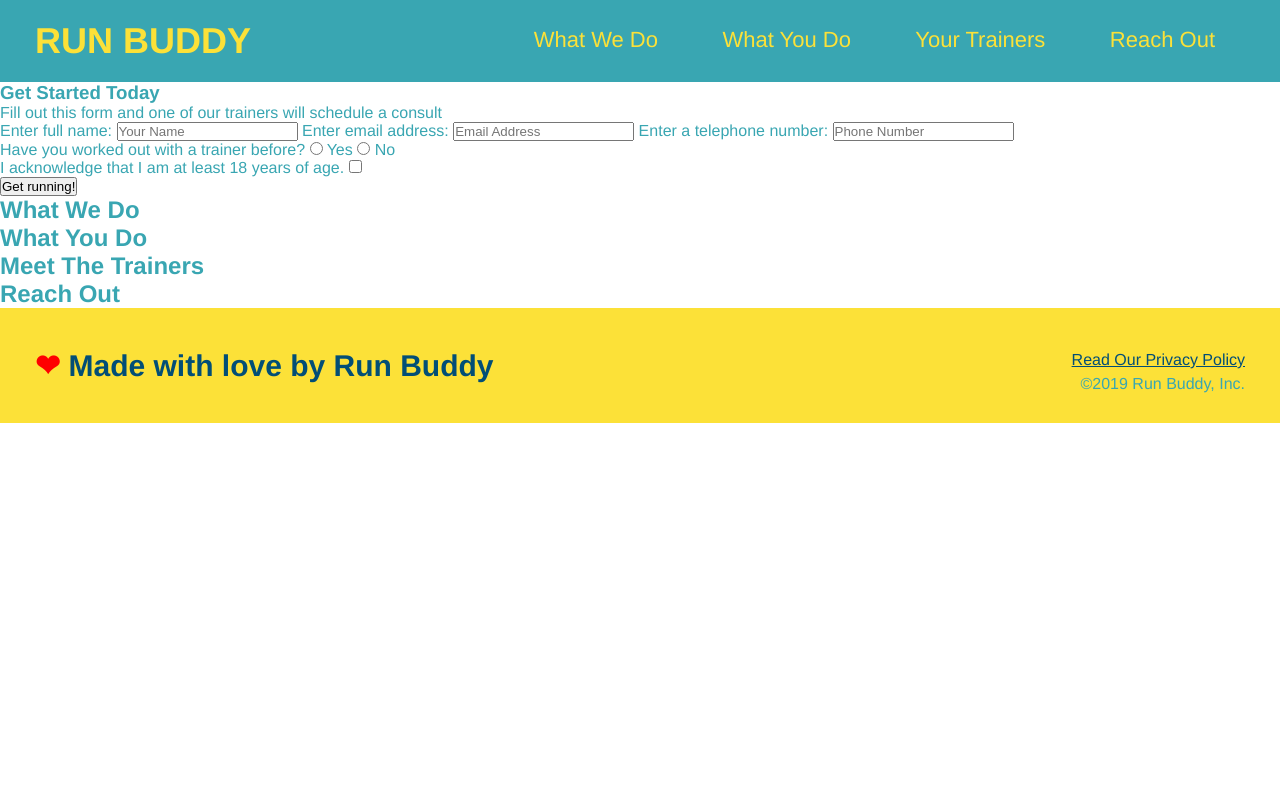
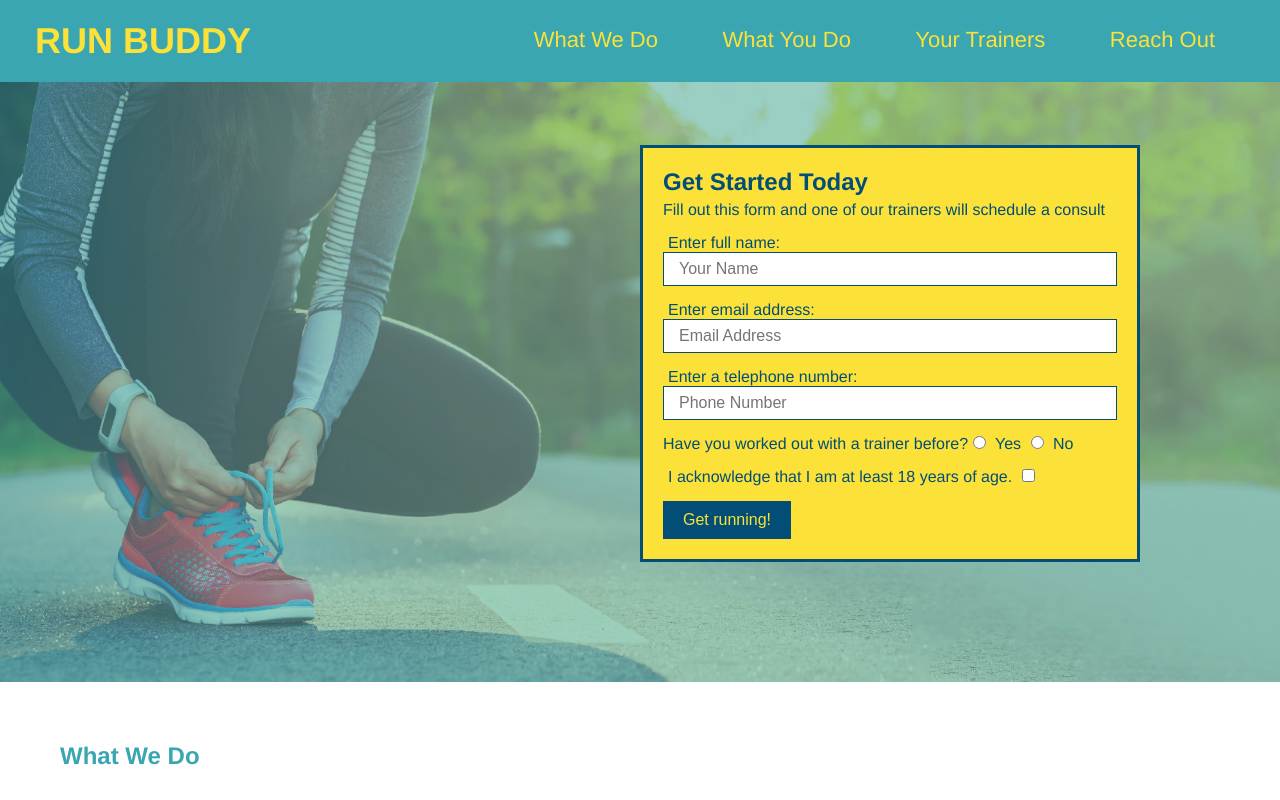
Before and after one commit to pmacdonald07/run-buddy, a plain HTML site: page index.html in a window 1280 px wide. Shown: the top 800 px of the page. Drawn offline with Linux system fonts and the light colour scheme.

Commit message:
completed styling for form and hero

```diff
--- a/assets/css/style.css
+++ b/assets/css/style.css
@@ -66,3 +66,61 @@ footer div {
 footer a {
     color: #024e76;
 }
+
+section {
+    padding: 60px;
+}
+
+/* Hero Style Start */
+
+.hero {
+    background-image: url("../images/hero-bg.jpg");
+    height: 600px;
+    background-size: cover;
+    background-position: center;
+    position: relative;
+}
+
+.hero-form {
+    color: #024e76;
+    background-color: #fce138;
+    padding: 20px;
+    width: 500px;
+    border: solid 3px #024e76;
+    position: absolute;
+    bottom: 120px;
+    right: 140px;
+}
+
+.hero-form p{
+    margin: 5px 0px 15px 0px;
+}
+
+.hero-form h3 {
+    font-size: 24px;
+    margin: 0;
+}
+
+.form-input {
+    border: 1px solid #024e76;
+    display: block;
+    padding: 7px 15px;
+    font-size: 16px;
+    color: #024e76;
+    width: 100%;
+    margin-bottom: 15px;
+}
+
+.hero-form label {
+    margin: 0 5px;
+}
+
+.hero-form button {
+    color: #fce138;
+    background-color: #024e76;
+    border: none;
+    padding: 10px 20px;
+    font-size: 16px;
+}
+
+/* Hero Style End */
--- a/index.html
+++ b/index.html
@@ -36,23 +36,23 @@
         </header>
 
         <!--hero/jumbotron-->
-        <section>
-            <div>
+        <section class="hero">
+            <div class="hero-form">
                 <h3>Get Started Today</h3>
                 <p>Fill out this form and one of our trainers will schedule a consult</p>
             <!--Add form element-->
                 <form>
                     <label for="name">Enter full name:</label>
 
-                    <input type="text" placeholder="Your Name" name="name" id="name" />
+                    <input type="text" placeholder="Your Name" name="name" id="name" class="form-input" />
 
                     <label for="email">Enter email address:</label>
 
-                    <input type="email" placeholder="Email Address" name="email" id="email" />
+                    <input type="email" placeholder="Email Address" name="email" id="email" class="form-input" />
 
                     <label for="phone">Enter a telephone number:</label>
 
-                    <input type="tel" placeholder="Phone Number" name="phone" id="phone" />
+                    <input type="tel" placeholder="Phone Number" name="phone" id="phone" class="form-input" />
 
                     <p>
                         Have you worked out with a trainer before?
```
Also changed, not shown: assets/images/hero-bg.jpg (added).
